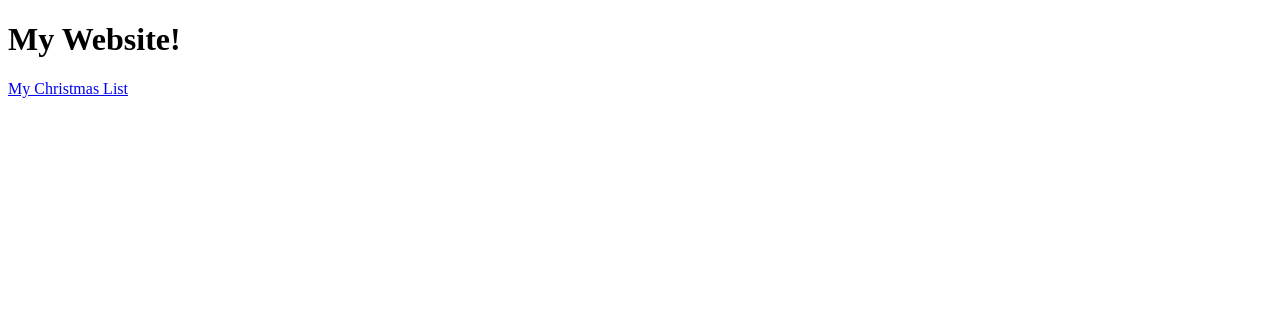
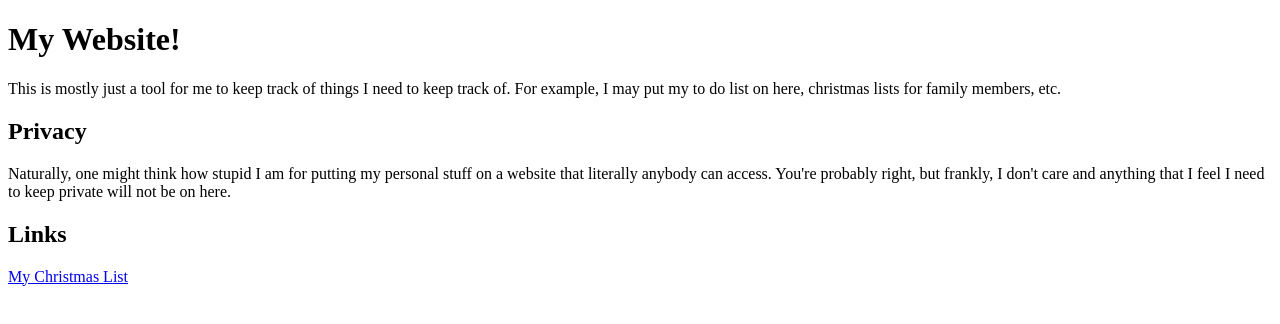
Before and after one commit to andrewbeav/andrewbeav.github.io, a plain HTML site: page index.html in a window 1280 px wide. Drawn offline with Linux system fonts and the light colour scheme.

Commit message:
Add things to home page

```diff
--- a/index.html
+++ b/index.html
@@ -5,6 +5,21 @@
     </head>
     <body>
         <h1>My Website!</h1>
+        <p>
+          This is mostly just a tool for me to keep track of things I need to
+          keep track of. For example, I may put my to do list on here, christmas lists
+          for family members, etc.
+        </p>
+
+        <h2>Privacy</h2>
+        <p>
+          Naturally, one might think how stupid I am for putting my personal stuff on
+          a website that literally anybody can access. You're probably right,
+          but frankly, I don't care and anything that I feel I need to keep private will
+          not be on here.
+        </p>
+
+        <h2>Links</h2>
         <a href="christmas_list/index.html">My Christmas List</a>
     </body>
 </html>
```
